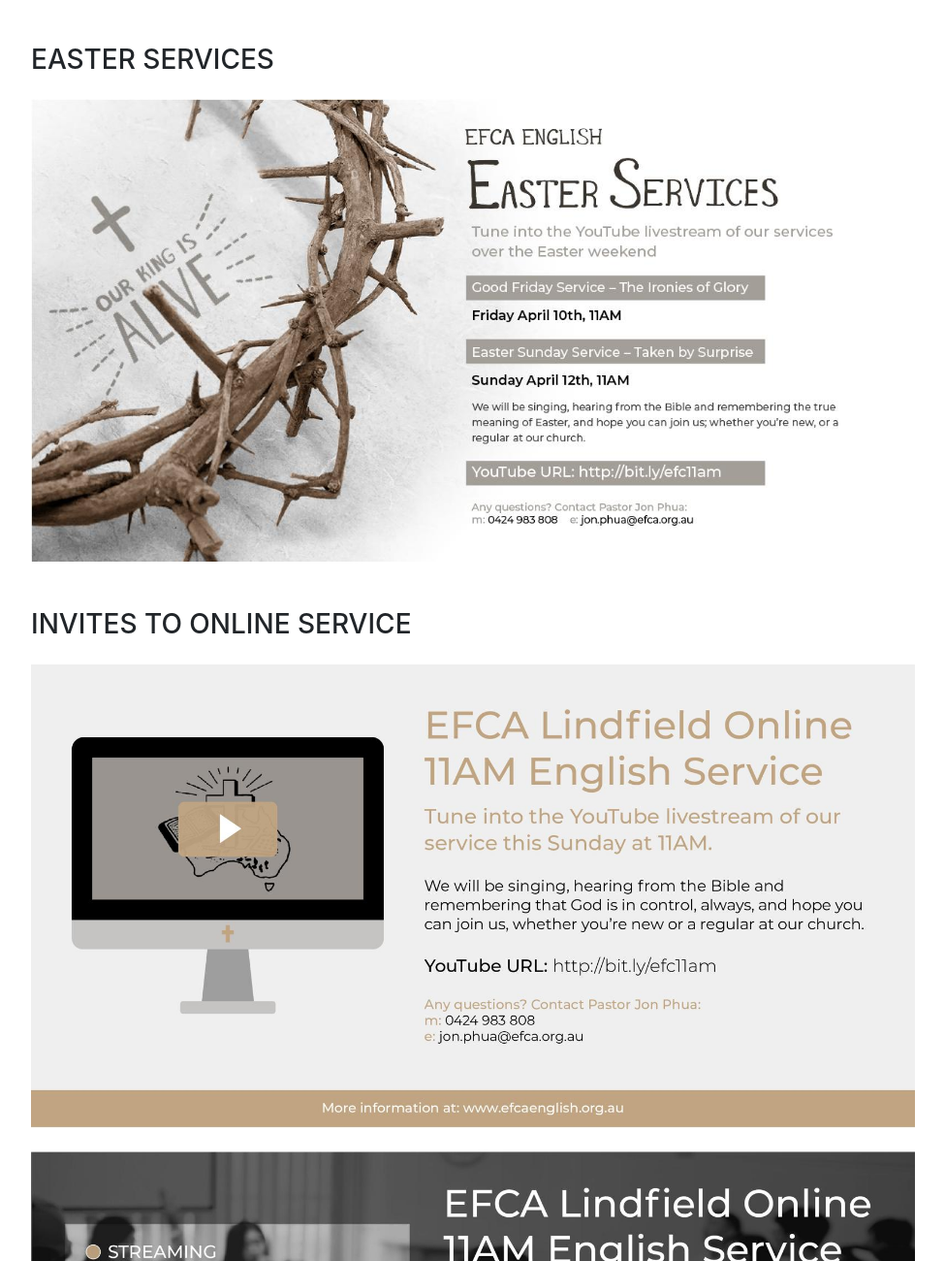
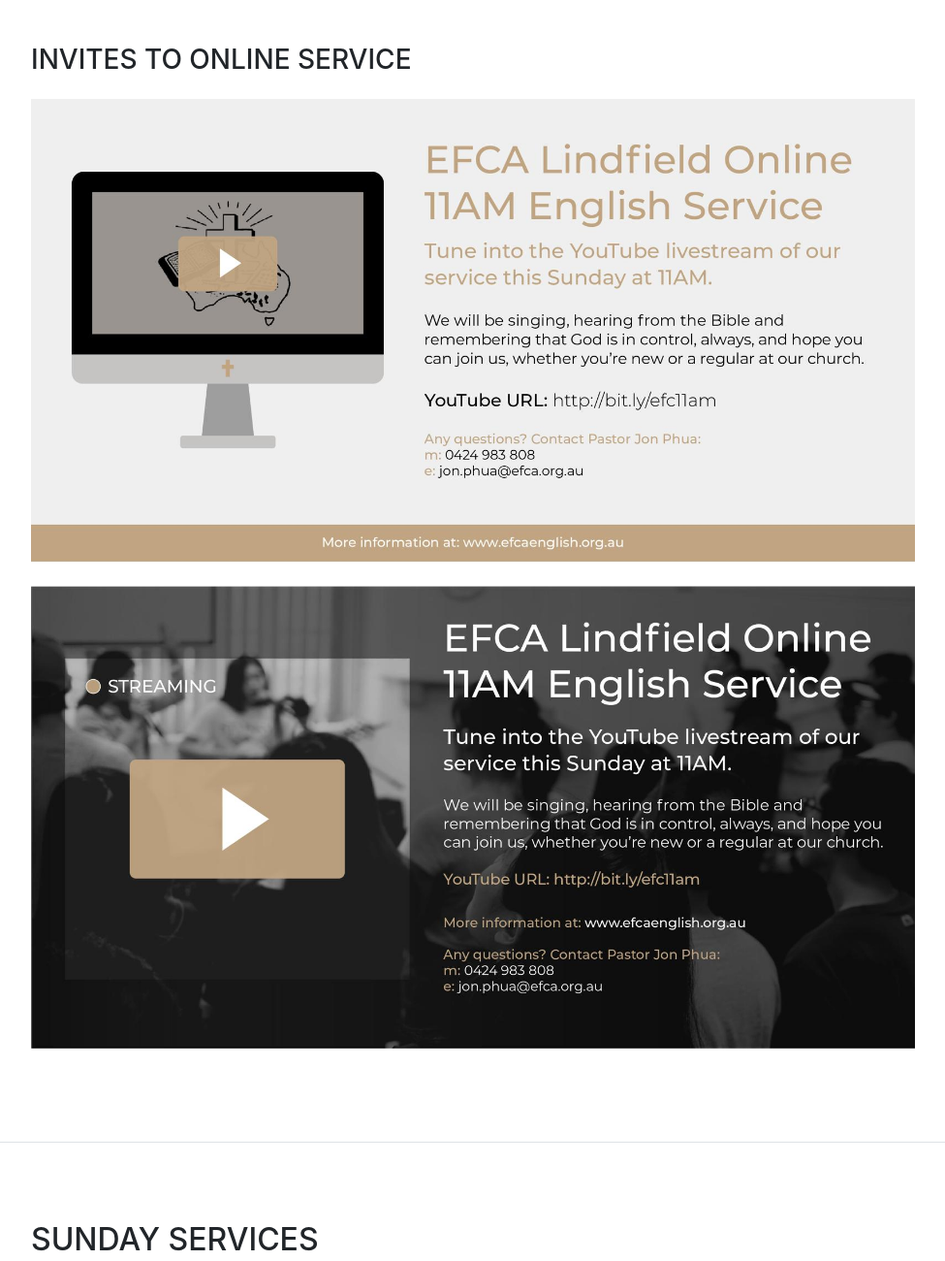
Before and after one commit to ernieay/bulletin, a website with bundled scripts: page eleven.html in a window 1280 px wide. Shown: the part 2399-3699 px from the top of the page at 97% size, without its empty margins (288-1263 px from the left). Built offline with nearby package versions, Linux system fonts and the light colour scheme; no server answers; a web font is replaced by a local one.

Commit message:
past easter. add link to canto

```diff
--- a/app.js
+++ b/app.js
@@ -20,8 +20,8 @@
     ]
     $scope.series = ['Target to date', 'Actual to date'];
     $scope.data = [[0,0], [0,0]];
-    $scope.question = { text : " ", name: undefined, contact: undefined };
-    $scope.response = { text : " ", name: undefined, contact: undefined, response: undefined, find: undefined };
+    $scope.question = { text : "", name: undefined, contact: undefined };
+    $scope.response = { text : "", name: undefined, contact: undefined, response: undefined, find: undefined };
     $scope.sent = false;
     $scope.sentResponse = false;
     $scope.mcQuestions = [];
--- a/eleven.html
+++ b/eleven.html
@@ -160,16 +160,6 @@
 
         <div class="resume-item d-flex flex-column flex-md-row mb-5">
           <div class="resume-content mr-auto">
-          <h3 class="mb-0">Easter Services</h3>
-          <br>
-          <div>
-            <img src="img/easter.jpeg" style="max-width: 100%">
-          </div>
-          </div>
-        </div>
-
-        <div class="resume-item d-flex flex-column flex-md-row mb-5">
-          <div class="resume-content mr-auto">
           <h3 class="mb-0">Invites to Online Service</h3>
           <br>
           <div>
@@ -230,6 +220,7 @@
           <div class="resume-content mr-auto">
             <h3 class="mb-0">Cantonese Service</h3>
             <div>Zenith Theatre, Chatswood</div>
+            <div><a href="https://www.youtube.com/channel/UCIZCmWFuZDLz9L3JLAZgfvg">https://www.youtube.com/channel/UCIZCmWFuZDLz9L3JLAZgfvg</a></div>
           </div>
           <div class="resume-date text-md-right">
             <span class="text-primary">9 am · 11:15 am</span>
```
